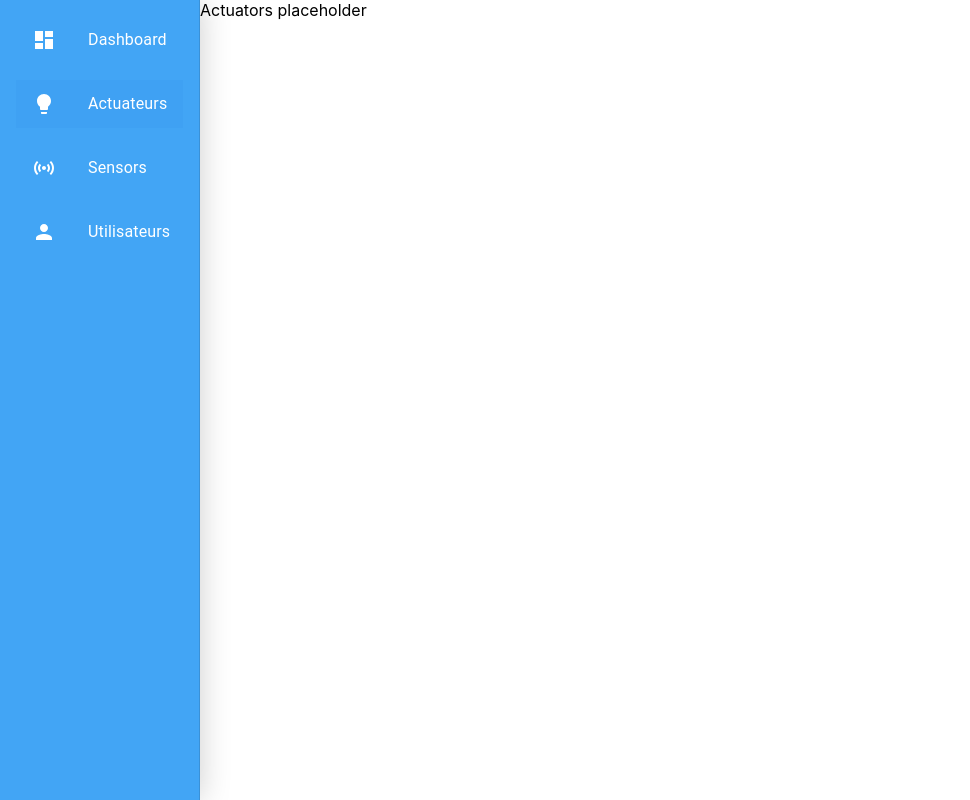
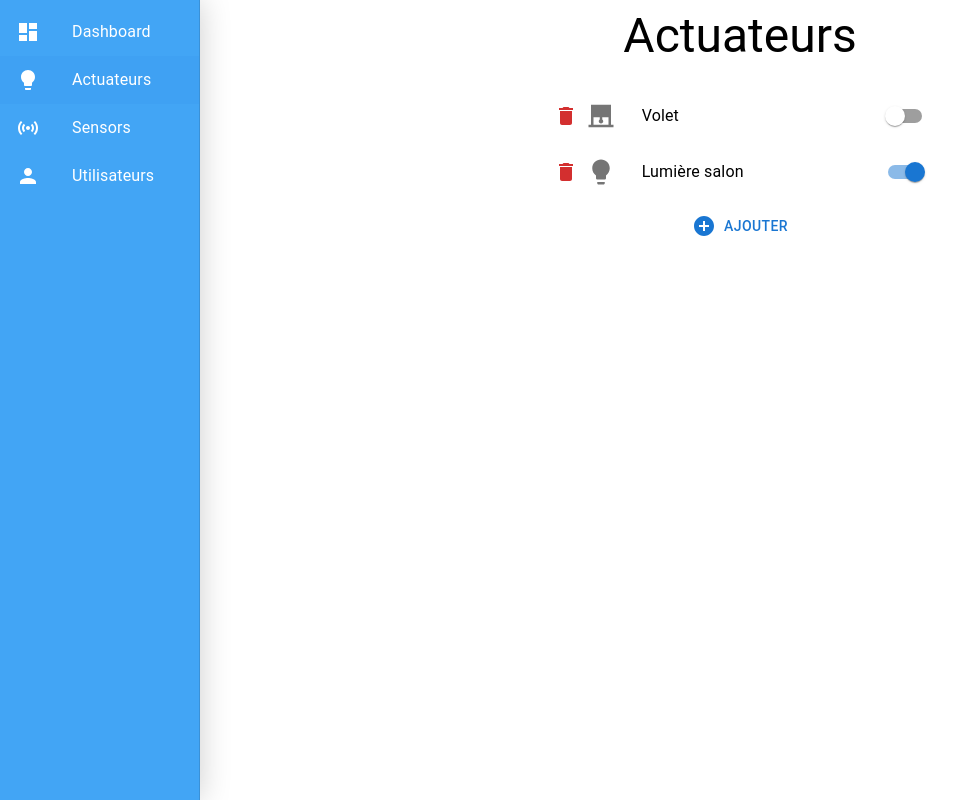
Before and after one commit to julienfdev/sumatohomu, a React (Create React App) app: page /actuators in a window 1280 px wide. Shown: the whole page, without its empty margins (0-970 px from the left). Built offline with nearby package versions, Linux system fonts and the light colour scheme.

Commit message:
drawer and actuator page

```diff
--- a/package.json
+++ b/package.json
@@ -19,6 +19,7 @@
     "react-router-dom": "^6.2.2",
     "react-scripts": "5.0.0",
     "typescript": "^4.6.3",
+    "uuid": "^8.3.2",
     "web-vitals": "^2.1.4"
   },
   "scripts": {
@@ -44,5 +45,8 @@
       "last 1 firefox version",
       "last 1 safari version"
     ]
+  },
+  "devDependencies": {
+    "@types/uuid": "^8.3.4"
   }
 }
--- a/src/components/Actuators.tsx
+++ b/src/components/Actuators.tsx
@@ -1,6 +1,84 @@
-import { FunctionComponent } from "react";
+import { AddCircle } from "@mui/icons-material";
+import { Button, Grid, List, Stack, Typography } from "@mui/material";
+import { Box } from "@mui/system";
+import { ChangeEvent, FunctionComponent, useEffect, useState } from "react";
+import Actuator, { ActuatorType } from "../interfaces/Actuator";
+import AddActuator from "./dialogs/AddActuator";
+import ActuatorListItem from "./utils/ActuatorListItem";
+
+const spoof = [
+  {
+    id: "2309234",
+    type: ActuatorType.BLINDS,
+    designation: "Volet",
+    state: false,
+  },
+  {
+    id: "2309254",
+    type: ActuatorType.LIGHT,
+    designation: "Lumière salon",
+    state: true,
+  },
+] as Actuator[];
 
 const Actuators: FunctionComponent = () => {
-  return <div>Actuators placeholder</div>;
+  const [actuators, setActuators] = useState([] as Actuator[]);
+  const [showAddActuator, setShowAddActuator] = useState(false);
+
+  useEffect(() => {
+    // spoofing, API CALL
+    setActuators([...spoof]);
+  }, []);
+  const handleCheckChange = (
+    actuator: Actuator,
+    e: ChangeEvent<HTMLInputElement>
+  ) => {
+    actuator.state = e.target.checked;
+    setActuators([...actuators]);
+    // API CALL and handling
+  };
+  const handleDelete = (actuator: Actuator) => {
+    // API Call : delete
+    // Optimistic :
+    const buffer = actuators.filter((value) => value.id !== actuator.id);
+    setActuators([...buffer]);
+  };
+
+  return (
+    <Grid container spacing={2} justifyContent="center">
+      <Grid item xs={12}>
+        <Typography variant="h3" align="center">
+          Actuateurs
+        </Typography>
+      </Grid>
+      <Grid item xs={12} sm={8} md={6} lg={5} xl={3}>
+        <Stack>
+          <List>
+            {actuators.map((actuator) => (
+              <ActuatorListItem
+                onCheckChange={handleCheckChange}
+                onDelete={handleDelete}
+                actuator={actuator}
+              />
+            ))}
+          </List>
+          <Box justifyContent={"center"} display="flex">
+            <Button
+              color="primary"
+              sx={{ borderRadius: 5 }}
+              onClick={() => setShowAddActuator(true)}
+            >
+              <AddCircle sx={{ marginRight: 1 }} /> Ajouter
+            </Button>
+          </Box>
+        </Stack>
+      </Grid>
+      <AddActuator
+        show={showAddActuator}
+        onClose={() => setShowAddActuator(false)}
+        onAddedActuator={(actuator) => setActuators([...actuators, actuator])}
+      />
+    </Grid>
+  );
 };
 export default Actuators;
--- a/src/components/App.tsx
+++ b/src/components/App.tsx
@@ -3,6 +3,7 @@ import "../styles/App.css";
 import Drawer from "./Drawer";
 import { ThemeProvider } from "@mui/material/styles";
 import theme from "../themes/theme";
+import { Container } from "@mui/material";
 
 function App() {
   return (
@@ -13,7 +14,14 @@ function App() {
         }}
       >
         <Drawer />
-        <Outlet />
+        <Container
+          sx={{
+            paddingTop: "0.5em",
+            paddingBottom: "0.5em"
+          }}
+        >
+          <Outlet />
+        </Container>
       </div>
     </ThemeProvider>
   );
--- a/src/components/Drawer.tsx
+++ b/src/components/Drawer.tsx
@@ -1,8 +1,5 @@
 import { FunctionComponent, ReactElement, useEffect, useState } from "react";
-import {
-  useLocation,
-  useNavigate,
-} from "react-router-dom";
+import { useLocation, useNavigate } from "react-router-dom";
 import Drawer from "@mui/material/Drawer";
 import theme from "../themes/theme";
 import {
@@ -50,6 +47,9 @@ const DrawerContainer: FunctionComponent = () => {
           boxShadow: "0 0 30px rgba(0, 0, 0, 0.2)",
           boxSizing: "border-box",
         },
+        "& .Mui-selected": {
+          backgroundColor: "rgba(255,255,255,0.2)",
+        },
       }}
     >
       <List>
@@ -58,6 +58,7 @@ const DrawerContainer: FunctionComponent = () => {
             key={value.path}
             sx={{
               color: "white",
+              padding: 0,
             }}
             onClick={() => {
               navigate(value.path);
--- /dev/null
+++ b/src/components/dialogs/AddActuator.tsx
@@ -0,0 +1,96 @@
+import { FunctionComponent, useState } from "react";
+import {
+  Button,
+  Dialog,
+  DialogContent,
+  DialogContentText,
+  DialogTitle,
+  FormControl,
+  FormControlLabel,
+  InputLabel,
+  MenuItem,
+  Select,
+  Stack,
+  Switch,
+  TextField,
+} from "@mui/material";
+import Actuator, { ActuatorType } from "../../interfaces/Actuator";
+import { v1 } from "uuid";
+import { Box } from "@mui/system";
+interface AddActuatorProps {
+  show: boolean;
+  onClose: () => void;
+  onAddedActuator?: (actuator: Actuator) => void;
+}
+
+const AddActuator: FunctionComponent<AddActuatorProps> = (
+  props: AddActuatorProps
+) => {
+  const [designation, setDesignation] = useState("");
+  const [type, setType] = useState(ActuatorType.BLINDS);
+  const [state, setState] = useState(false);
+
+  const add = () => {
+    // fake API
+    // Add fake ID
+    const actuator = {
+      id: v1(),
+      designation,
+      type,
+      state,
+    };
+    // call onClose and onAddedActuator
+    props.onClose();
+    if (props.onAddedActuator) {
+      props.onAddedActuator(actuator);
+    }
+  };
+
+  return (
+    <Dialog open={props.show} onClose={props.onClose}>
+      <DialogTitle>Ajouter un actuateur</DialogTitle>
+      <DialogContent>
+        <DialogContentText>
+          Veuillez remplir les champs ci-dessous pour ajouter votre actuateur
+        </DialogContentText>
+        <Box marginY={2}>
+          <Stack spacing={2}>
+            <TextField
+              fullWidth
+              placeholder="ex: volet roulant"
+              label="Designation"
+              value={designation}
+              onChange={(e) => setDesignation(e.target.value)}
+            />
+            <FormControl>
+              <InputLabel>Type</InputLabel>
+              <Select
+                fullWidth
+                label="Type"
+                value={type}
+                onChange={(e) => setType(e.target.value as ActuatorType)}
+              >
+                <MenuItem value={ActuatorType.BLINDS}>Volet</MenuItem>
+                <MenuItem value={ActuatorType.LIGHT}>Lumière</MenuItem>
+              </Select>
+            </FormControl>
+            <FormControlLabel
+              control={
+                <Switch
+                  value={state}
+                  onChange={(e) => setState(e.target.checked)}
+                />
+              }
+              label="État actuel"
+            />
+            <Button onClick={() => add()} disabled={!designation.length}>
+              Ajouter
+            </Button>
+          </Stack>
+        </Box>
+      </DialogContent>
+    </Dialog>
+  );
+};
+
+export default AddActuator;
--- /dev/null
+++ b/src/components/utils/ActuatorListItem.tsx
@@ -0,0 +1,56 @@
+import { Delete, Lightbulb, RollerShades } from "@mui/icons-material";
+import {
+  IconButton,
+  ListItem,
+  ListItemIcon,
+  ListItemSecondaryAction,
+  ListItemText,
+  Switch,
+} from "@mui/material";
+import React, { FunctionComponent } from "react";
+import Actuator, { ActuatorType } from "../../interfaces/Actuator";
+interface ActuatorListItemProps {
+  actuator: Actuator;
+  onCheckChange: (
+    actuator: Actuator,
+    e: React.ChangeEvent<HTMLInputElement>
+  ) => void;
+  onDelete: (actuator: Actuator) => void;
+}
+
+const ActuatorListItem: FunctionComponent<ActuatorListItemProps> = (
+  props: ActuatorListItemProps
+) => {
+  const { actuator, onDelete, onCheckChange } = props;
+
+  return (
+    <ListItem key={actuator.id}>
+      <IconButton
+        color="error"
+        onClick={() => {
+          onDelete(actuator);
+        }}
+      >
+        <Delete />
+      </IconButton>
+      <ListItemIcon>
+        {actuator.type === ActuatorType.BLINDS ? (
+          <RollerShades sx={{ fontSize: 30 }} />
+        ) : (
+          <Lightbulb sx={{ fontSize: 30 }} />
+        )}
+      </ListItemIcon>
+      <ListItemText>{actuator.designation}</ListItemText>
+      <ListItemSecondaryAction>
+        <Switch
+          checked={actuator.state}
+          onChange={(e) => {
+            onCheckChange(actuator, e);
+          }}
+        ></Switch>
+      </ListItemSecondaryAction>
+    </ListItem>
+  );
+};
+
+export default ActuatorListItem;
--- /dev/null
+++ b/src/interfaces/Actuator.ts
@@ -0,0 +1,13 @@
+export enum ActuatorType {
+  BLINDS = "BLINDS",
+  LIGHT = "LIGHT",
+}
+
+export default interface Actuator {
+  id: string | number;
+  type: ActuatorType;
+  designation: string;
+  state: boolean;
+}
+export type ActuatorPost = Omit<Actuator, "id">;
+export type ActuatorUpdate = Partial<ActuatorPost>;
```
Also changed, not shown: 2 other files (tests, documents, lock files or other folders).
